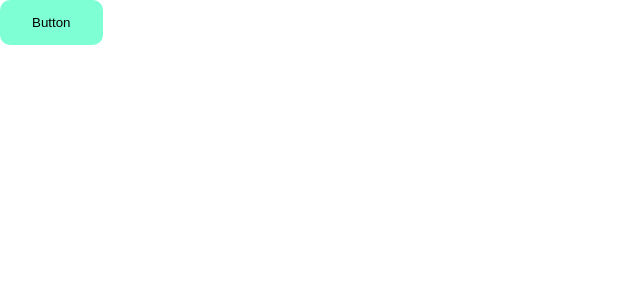
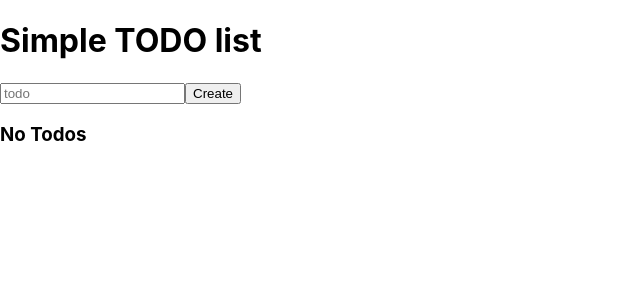
Before and after one commit to CepotOi/tutorial-react-cra, a React (Create React App) app: page / in a window 1280 px wide. Shown: the top 300 px of the page, without its empty margins (0-640 px from the left). Built offline with nearby package versions, Linux system fonts and the light colour scheme.

Commit message:
move codebase from basic-react (https://github.com/CepotOi/basic-react) to CRA

```diff
--- a/src/App.js
+++ b/src/App.js
@@ -1,10 +1,10 @@
 import './App.css';
-import Button from './Button';
+import Todo from './Todo.js';
 
 function App() {
   return (
     <div className="App">
-      <Button className="btn">Button</Button>
+      <Todo />
     </div>
   );
 }
--- /dev/null
+++ b/src/Todo.js
@@ -0,0 +1,101 @@
+import { useState } from 'react';
+
+const App = () => {
+  const [activity, setActivity] = useState('');
+  const [editTodos, setEditTodos] = useState({});
+  const [todos, setTodos] = useState([]);
+  const [messages, setMessage] = useState('');
+
+  const generateId = Date.now();
+
+  const onSubmitHandler = (e) => {
+    e.preventDefault();
+    if (!activity) {
+      return setMessage('Please enter a todo!');
+    } else {
+      setMessage('');
+    }
+
+    if (editTodos.id) {
+      const editTodo = {
+        ...editTodos,
+        activity,
+      };
+
+      const editTodoIndex = todos.findIndex((todo) => todo.id === editTodos.id);
+      const updatedTodos = [...todos];
+      updatedTodos[editTodoIndex] = editTodo;
+      setTodos(updatedTodos);
+      return cancelEditHandler();
+    }
+
+    setTodos([...todos, {
+      id: generateId,
+      activity,
+      completed: false,
+    }]);
+    setActivity('');
+  };
+
+  const completedHandler = (todo) => {
+    const updatedTodo = {
+      ...todo,
+      completed: todo.completed ? false : true,
+    };
+
+    const updatedTodos = [...todos];
+    const updatedTodoIndex = updatedTodos.findIndex((currentTodo) => currentTodo.id === todo.id);
+    updatedTodos[updatedTodoIndex] = updatedTodo;
+    setTodos(updatedTodos);
+  };
+
+  const editTodoHandler = (todo) => {
+    setActivity(todo.activity);
+    setEditTodos(todo);
+  };
+
+  const cancelEditHandler = () => {
+    setActivity('');
+    setEditTodos({});
+  };
+
+  const deleteTodoHandler = (id) => {
+    setTodos(todos.filter(todo => todo.id !== id));
+    if (editTodos.id) cancelEditHandler();
+  };
+
+  return (
+    <>
+      <h1>Simple TODO list</h1>
+      {messages && <p style={{ color: 'red' }}>{messages}</p>}
+      <form onSubmit={onSubmitHandler}>
+        <input
+          type="text"
+          placeholder="todo"
+          name="todo"
+          onChange={(e) => setActivity(e.target.value)}
+          value={activity} />
+        <button type="submit">{editTodos.id ? 'Save' : 'Create'}</button>
+        {editTodos.id && <button type="button" onClick={cancelEditHandler}>Cancel</button>}
+      </form>
+      {todos.length == 0 ? (
+        <h3>No Todos</h3>
+      ) : (
+        <ul>
+          {todos.map((todo) => {
+            return (
+              <li key={todo.id}>
+                <input type="checkbox" onChange={completedHandler.bind(this, todo)} checked={todo.completed} />
+                {todo.completed ? <del>{todo.activity}</del> : todo.activity}
+                <button onClick={editTodoHandler.bind(this, todo)}>Edit</button>
+                <button onClick={deleteTodoHandler.bind(this, todo.id)}>Delete</button>
+              </li>
+            );
+          })}
+        </ul>
+      )}
+    </>
+  );
+};
+
+export default App;
```
